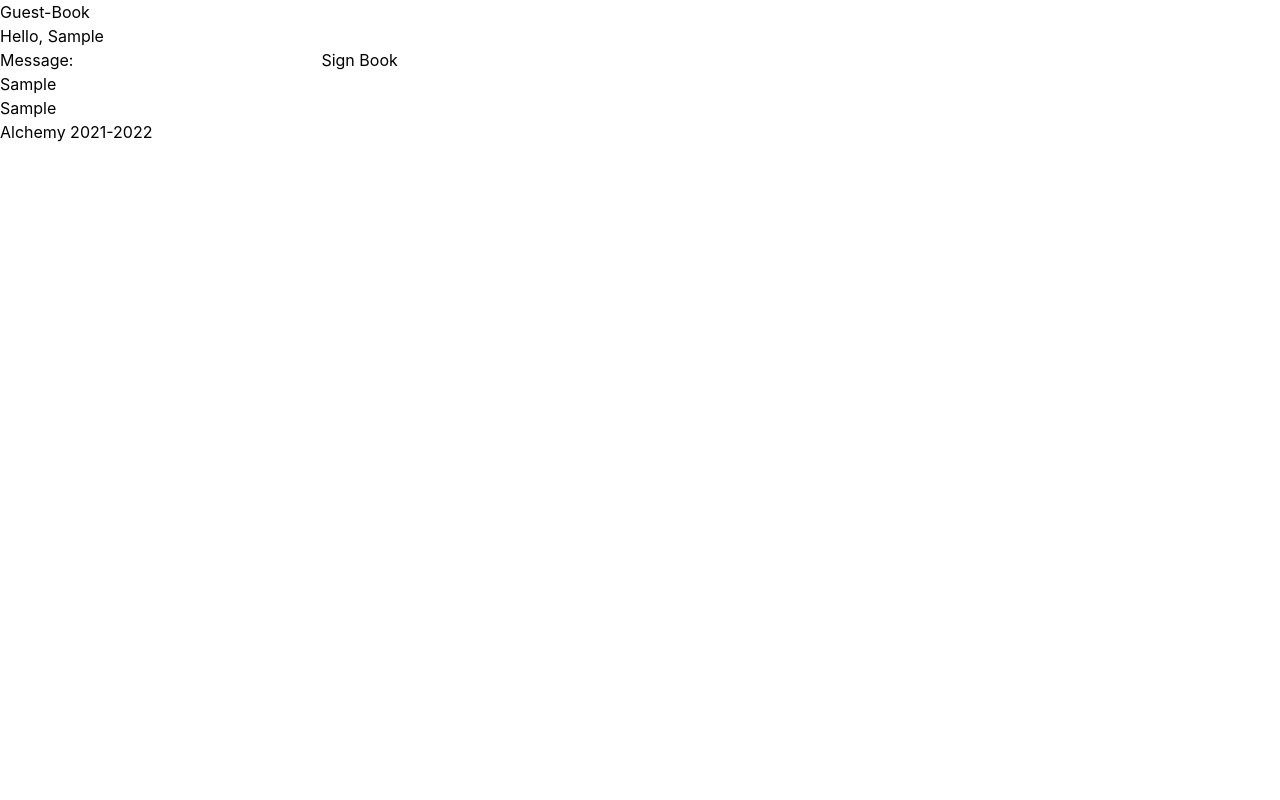
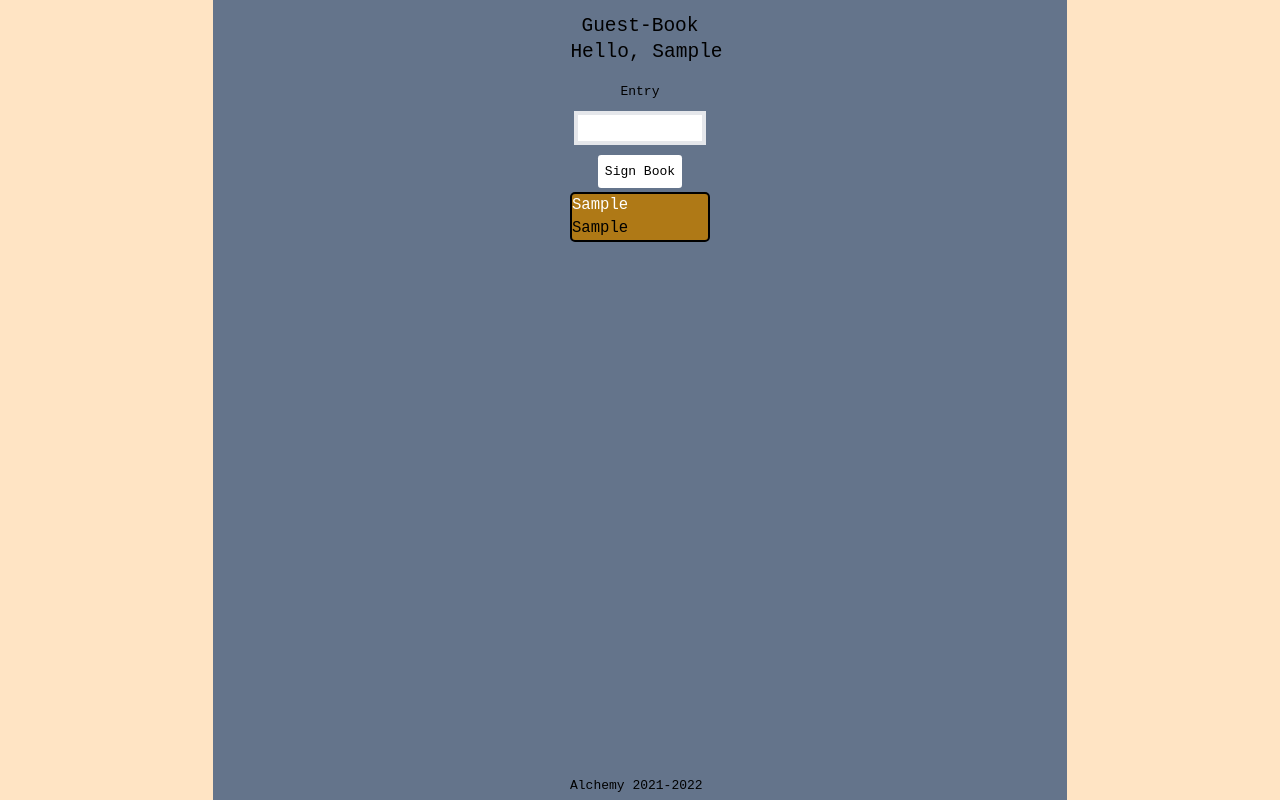
Before and after one commit to DanielRGilles/guest-book-2, a React (Create React App) app: page / in a window 1280 px wide. Both pictures are taken after typing "Sample", "Sample" into the empty fields and a click on the button "Sign Book". Built offline with nearby package versions, Linux system fonts and the light colour scheme.

Commit message:
added tailwind stylings

```diff
--- a/src/App.css
+++ b/src/App.css
@@ -1,5 +1,8 @@
 .App {
   text-align: center;
+}
+html, body {
+  font-family: monospace;
 }
 
 .App-logo {
@@ -23,11 +26,24 @@
   font-size: calc(10px + 2vmin);
   color: white;
 }
+.header-top {
+  display: flex;
+  align-self: center;
+  justify-self: center;
 
-.App-link {
-  color: #61dafb;
 }
-
+.btn-sub {
+  align-self: center;
+  justify-self: center;
+}
+form {
+  display: flex;
+  padding: 4px;
+}
+.cnt {
+  display: grid;
+  grid-template-columns: 1fr 1fr 1fr;
+}
 @keyframes App-logo-spin {
   from {
     transform: rotate(0deg);
@@ -36,3 +52,28 @@
     transform: rotate(360deg);
   }
 }
+#root {
+  display: flex;
+  flex-direction: column;
+  justify-content: center;
+  align-items: center;
+  background-color: bisque;
+}
+footer {
+  position: fixed;
+  bottom: 5px;
+}
+.entries {
+  display: flex;
+  flex-direction: column;
+  font-size: larger;
+  color: white;
+}
+.guest-cnt {
+  background-color: rgb(175, 121, 22);
+  border-radius: 5px;
+  border: solid 2px black;
+}
+.guest-msg {
+  color: black;
+}
--- a/src/App.jsx
+++ b/src/App.jsx
@@ -2,14 +2,22 @@ import Entries from "./components/Entries";
 import Footer from "./components/Footer";
 import Header from "./components/Header";
 import Input from "./components/Input";
+import './App.css'
 
 export default function App() {
   return (
-  <>
+  <div className="w-2/3 h-screen bg-slate-500 justify-items-center">
     <Header/>
+    <div className="cnt flex">
+    <div></div>
+    <main className="flex-col justify-self-center items-center w-2/3">
     <Input/>
     <Entries/>
     <Footer/>
-    </>
+    </main>
+    <div></div>
+    </div>
+    </div>
+
     )
 }
--- a/src/components/Entries.jsx
+++ b/src/components/Entries.jsx
@@ -7,7 +7,7 @@ export default function Entries() {
     const { entry } = useEntry();
     const { name } = useName();
     return (
-        <div>
+        <div className='entries'>
             <ListEntries entry={entry} name={name}/>
 
         </div>
--- a/src/components/Header.jsx
+++ b/src/components/Header.jsx
@@ -4,11 +4,12 @@ import { useName } from '../context/NameContext'
 export default function Header() {
     const { name } = useName();
     return (
-        <header>
-         <h1>Guest-Book</h1>
-         { name ? <p>Hello,  {name}</p>
-                : <p> Welcome, Friend</p>}
-
+        <header className=' header-top text-2xl m-4 space-x-4 flex-col items-center justify-self-center'>
+         <h1 className='title-page'>Guest-Book </h1>
+         <main>
+         { name ? <div>Hello,  {name}</div>
+                : <div> Welcome, Friend</div>}
+            </main>
         </header>
     )
 }
--- a/src/components/Input.jsx
+++ b/src/components/Input.jsx
@@ -10,12 +10,6 @@ export default function Input() {
 
 
 
-    const userInput = (
-      <div>
-        <label htmlFor='name' >Name:</label>
-          <input id='name' name='name' type="text" value={user} onChange={(e) => setUser(e.target.value)} />
-      </div>
-    )
 
       function guestName() {
         if (!guestEntry) return
@@ -29,15 +23,23 @@ export default function Input() {
       guestName();
 
     }
+
+    const userInput = (
+      <>
+        <label className='text-center' htmlFor='name' >Guest</label>
+          <input className='border-4 p-1 m-3 w-full' id='name' name='name' type="text" value={user} onChange={(e) => setUser(e.target.value)} />
+      </>
+    )
+
     return (
-        <div>
-            <form onSubmit={handleSubmit}>
+        <>
+            <form className='flex flex-col items-center justify-center' onSubmit={handleSubmit}>
            {name ? null : userInput }
-            <label htmlFor='entry' >Message:</label>
-          <input id='entry' name='entry' type="text" value={guestEntry} onChange={(e) => setGuestEntry(e.target.value)} />
-          <button type='submit'>Sign Book </button>
+            <label className='text-center' htmlFor='entry'>Entry</label>
+          <input className='border-4 p-1 m-3 w-full' id='entry' name='entry' type="text" value={guestEntry} onChange={(e) => setGuestEntry(e.target.value)} />
+          <button className='bg-white btn-sub p-2 rounded' type='submit'>Sign Book </button>
             </form>
 
-        </div>
+        </>
     )
 }
--- a/src/components/ListEntries.jsx
+++ b/src/components/ListEntries.jsx
@@ -4,11 +4,11 @@ import React from 'react'
 export default function ListEntries({entry}) {
 
     return (
-        <div>
+        <>
 
             { !entry ? null :
-                entry.map((entr) => <div key={entr.message}><div>{entr.name}</div> <p>{entr.message}</p></div>)}
+                entry.map((entr) => <div className='guest-cnt' key={entr.message}><div>{entr.name}</div> <p className='guest-msg'>{entr.message}</p></div>)}
 
-        </div>
+        </>
     )
 }
```
Also changed, not shown: prettier.config.js (added, +9 -0 lines), .eslintrc.js (added), 1 other file (tests, documents, lock files or other folders).
